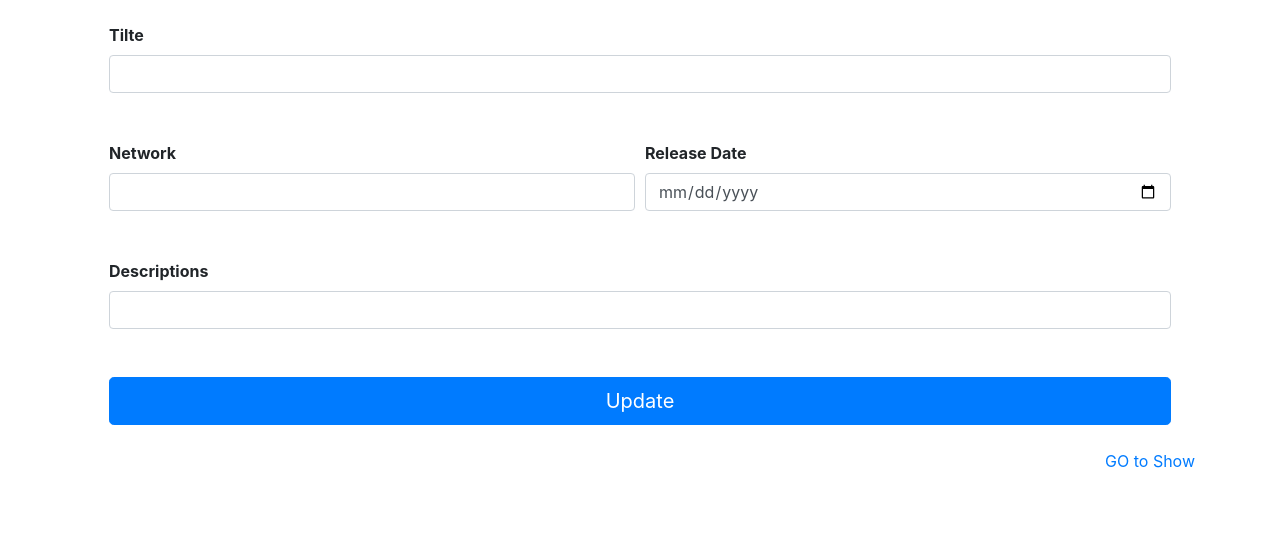
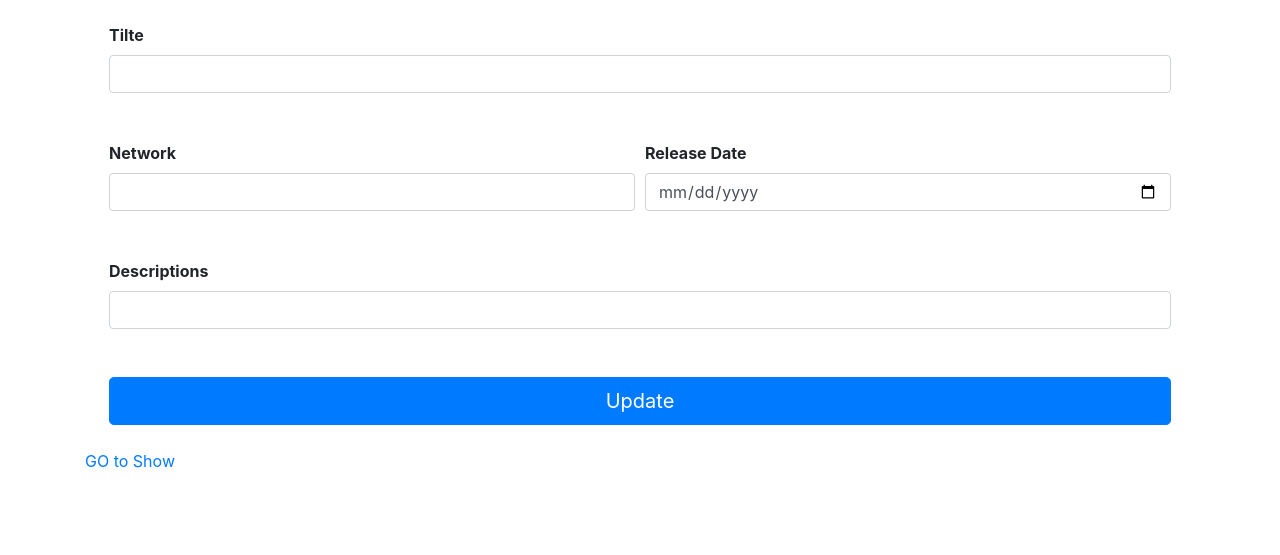
Before and after one commit to King12i/Semi-Restful-TV-Shows, a Django app: template semi_App/templates/edit_show.html in a window 1280 px wide. Shown: the part 176-731 px from the top of the page. Run offline with Django 3.2, Linux system fonts and the light colour scheme; the template is opened without the code that fills it, so the values that code supplies are empty; some libraries are stand-ins or nearby versions.

Commit message:
This the update on

```diff
--- a/semi_App/templates/edit_show.html
+++ b/semi_App/templates/edit_show.html
@@ -45,7 +45,7 @@
         </div>
 
       </form>
-      <div class="float-right diplay-block-none">
+      <div class=" diplay-block-none">
         <a href="/all_show">GO to Show</a>
     </div>
 </div>
--- a/semi_App/views.py
+++ b/semi_App/views.py
@@ -60,8 +60,9 @@ def update_a_show(request, ed):
     detail = Tv_Show.objects.get(id=ed)
     detail.title = request.POST['title']
     detail.network = request.POST['network']
+    detail.release_date = request.POST['release_date']
     detail.descriptions = request.POST['descriptions']
-    all_saved= detail.save()
+    detail.save()
     return redirect(f"/show/{ed}")
 
 def del_show(request, Id):
```
Also changed, not shown: db.sqlite3.
